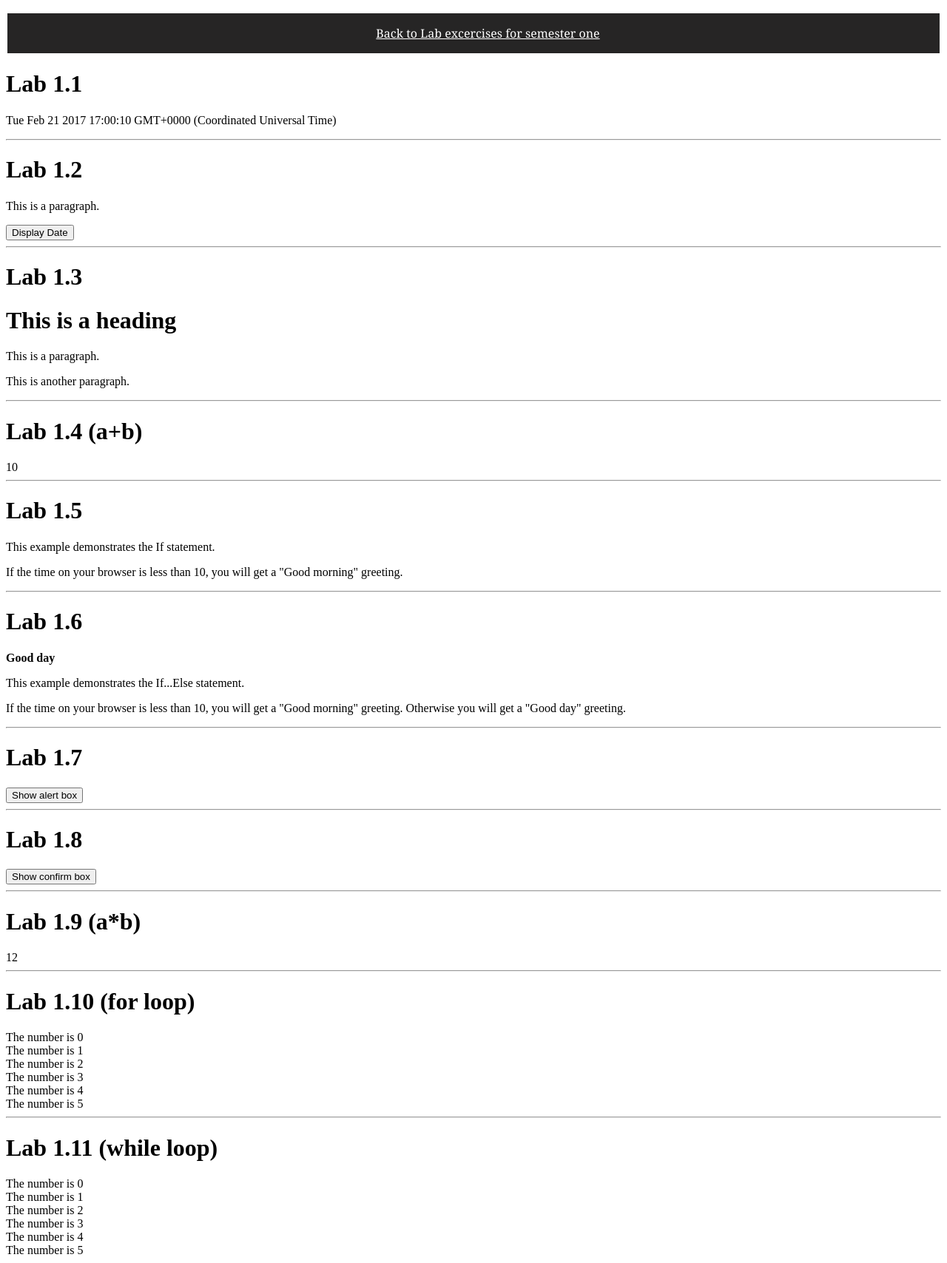
After one commit to SuperTedCode/CoursePortfolio, a PHP site: page /labSem1/labsHTML/JSLab1.html in a window 1280 px wide. The commit adds this page. Shown: the whole page at 74% size. Run offline with PHP 8.4, Linux system fonts and the light colour scheme.

Commit message:
Removed buttons for ul>li and added links to jsLab1 and its pdf---shop_intro HMTL updated back link from header to body tag--added in files in jslab1.html and jslab1 pdf under labsem1/...

```diff
--- /dev/null
+++ b/labSem1/labsHTML/JSLab1.html
@@ -0,0 +1,138 @@
+<!DOCTYPE html>
+<html lang="en">
+    <head>
+        <meta charset="utf-8">
+        <title>JavaScripts Lab1</title>
+        <!-- adding the header HTML to the webpage -->
+        <p style="font-family:Georgia, serif; padding:1em; padding-left:55px; background-color: #262525; text-align: center; border: solid 2px; color: white;"><a href="/Git-Repository-Proj/labSem1/labExSem1.php" style="color: white;">Back to Lab excercises for semester one</a></p>
+        <!-- end of header HTML -->
+    </head>
+<body>
+
+
+<h1>Lab 1.1</h1>
+<!-- script for ex1 -->
+<script type="text/javascript">
+document.write("<p>" + Date() + "</p>");
+</script>
+<hr>
+<!-- script/HTML for ex2 -->
+<script type="text/javascript">
+function displayDate()
+{
+document.getElementById("demo").innerHTML=Date();
+}
+</script>
+
+<h1>Lab 1.2</h1>
+<p id="demo">This is a paragraph.</p>
+<button type="button" onclick="displayDate()">Display Date</button>
+<hr>
+<!-- script for lab 1.3 -->
+<h1>Lab 1.3</h1>
+<script type="text/javascript">
+document.write("<h1>This is a heading</h1>");
+document.write("<p>This is a paragraph.</p>");
+document.write("<p>This is another paragraph.</p>");
+</script>
+<hr>
+<!-- script for lab 1.4 -->
+<h1>Lab 1.4 (a+b)</h1>
+<script type="text/javascript">
+var x;
+x=5+5;
+document.write(x);
+</script>
+<hr>
+<!-- script/HTML for lab 1.5 -->
+<h1>Lab 1.5</h1>
+<script type="text/javascript">
+var d = new Date();
+var time = d.getHours();
+if (time < 10)
+{
+document.write("<b>Good morning</b>");
+}
+</script>
+<p>This example demonstrates the If statement.</p>
+<p>If the time on your browser is less than 10, you will get a "Good morning" greeting.</p>
+<hr>
+<!-- script/HTML for lab 1.6 -->
+<h1>Lab 1.6</h1>
+<script type="text/javascript">
+var d = new Date();
+var time = d.getHours();
+if (time < 10)
+{
+document.write("<b>Good morning</b>");
+}
+else
+{
+document.write("<b>Good day</b>");
+}
+</script>
+<p>
+This example demonstrates the If...Else statement.
+</p>
+<p>
+If the time on your browser is less than 10,
+you will get a "Good morning" greeting.
+Otherwise you will get a "Good day" greeting.
+</p>
+<hr>
+<!-- script/HTML for lab 1.7 -->
+<h1>Lab 1.7</h1>
+<script type="text/javascript"> function show_alert()
+{
+alert("I am an alert box!");
+}
+</script>
+<input type="button" onclick="show_alert()" value="Show alert box" />
+<hr>
+<!-- script/HTML for lab 1.8 -->
+<h1>Lab 1.8</h1>
+<script type="text/javascript"> function show_confirm()
+{
+var r=confirm("Press a button");
+if (r==true)
+	{
+	alert("You pressed OK!");
+	}
+else { alert("You pressed Cancel!"); }
+}
+</script>
+<input type="button" onclick="show_confirm()" value="Show confirm box" />
+<hr>
+<!-- script's for lab 1.9 -->
+<h1>Lab 1.9 (a*b)</h1>
+<script type="text/javascript"> function product(a,b)
+{ return a*b; }
+</script>
+<script type="text/javascript"> document.write(product(4,3));
+</script>
+<hr>
+<!-- script's for lab 1.10 -->
+<h1>Lab 1.10 (for loop)</h1>
+<script type="text/javascript">
+var i=0;
+for (i=0;i<=5;i++)
+{
+document.write("The number is " + i);
+document.write("<br />");
+}
+</script>
+<hr>
+<!-- script's for lab 1.11 -->
+<h1>Lab 1.11 (while loop)</h1>
+<script type="text/javascript">
+var i=0;
+while (i<=5)
+{
+document.write("The number is " + i);
+document.write("<br />");
+i++;
+}
+</script>
+
+</html>
+</body>
```
Also changed, not shown: labSem1/labExSem1.php (+8 -5 lines), shop/shop_intro.html (+3 -7 lines), 1 other file.
